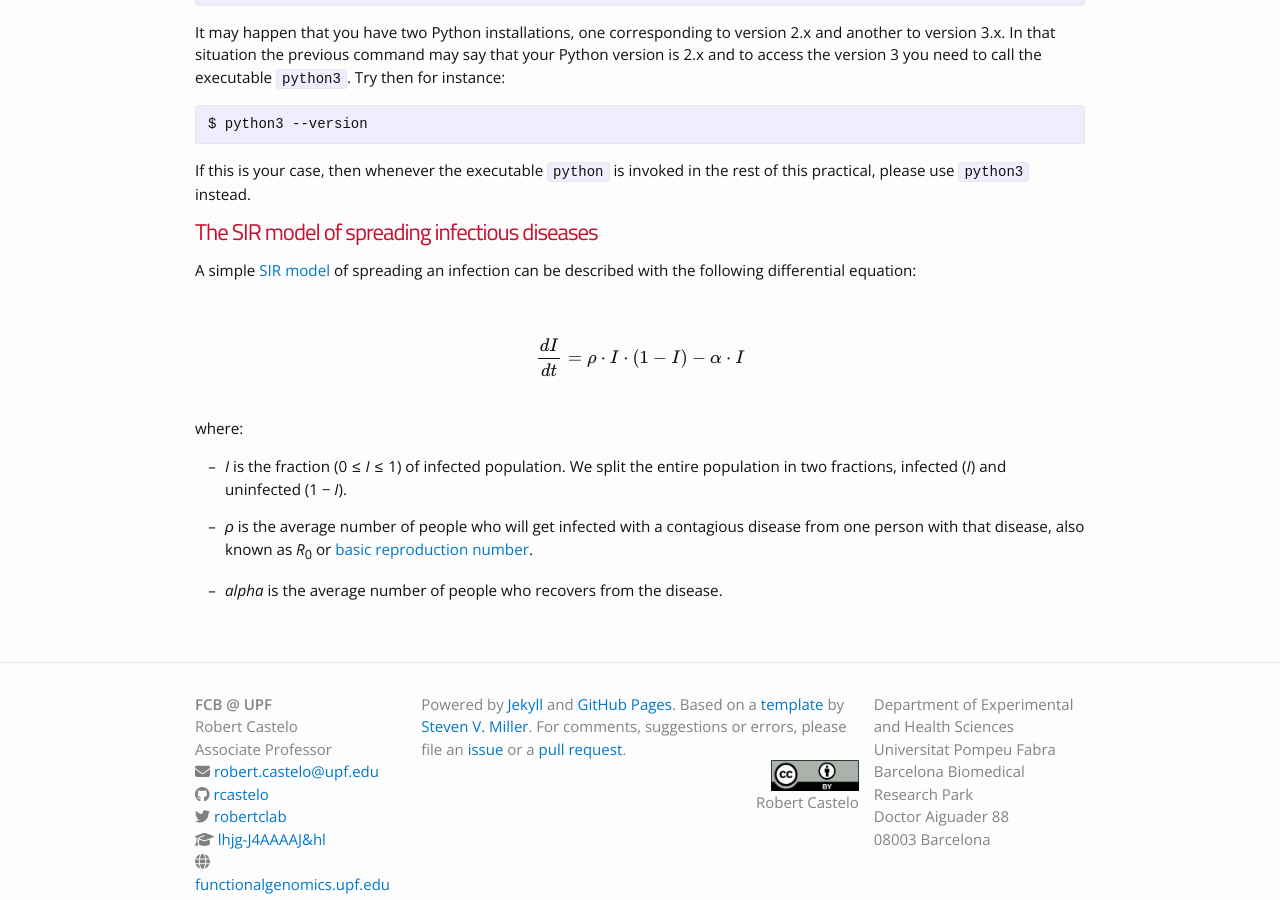
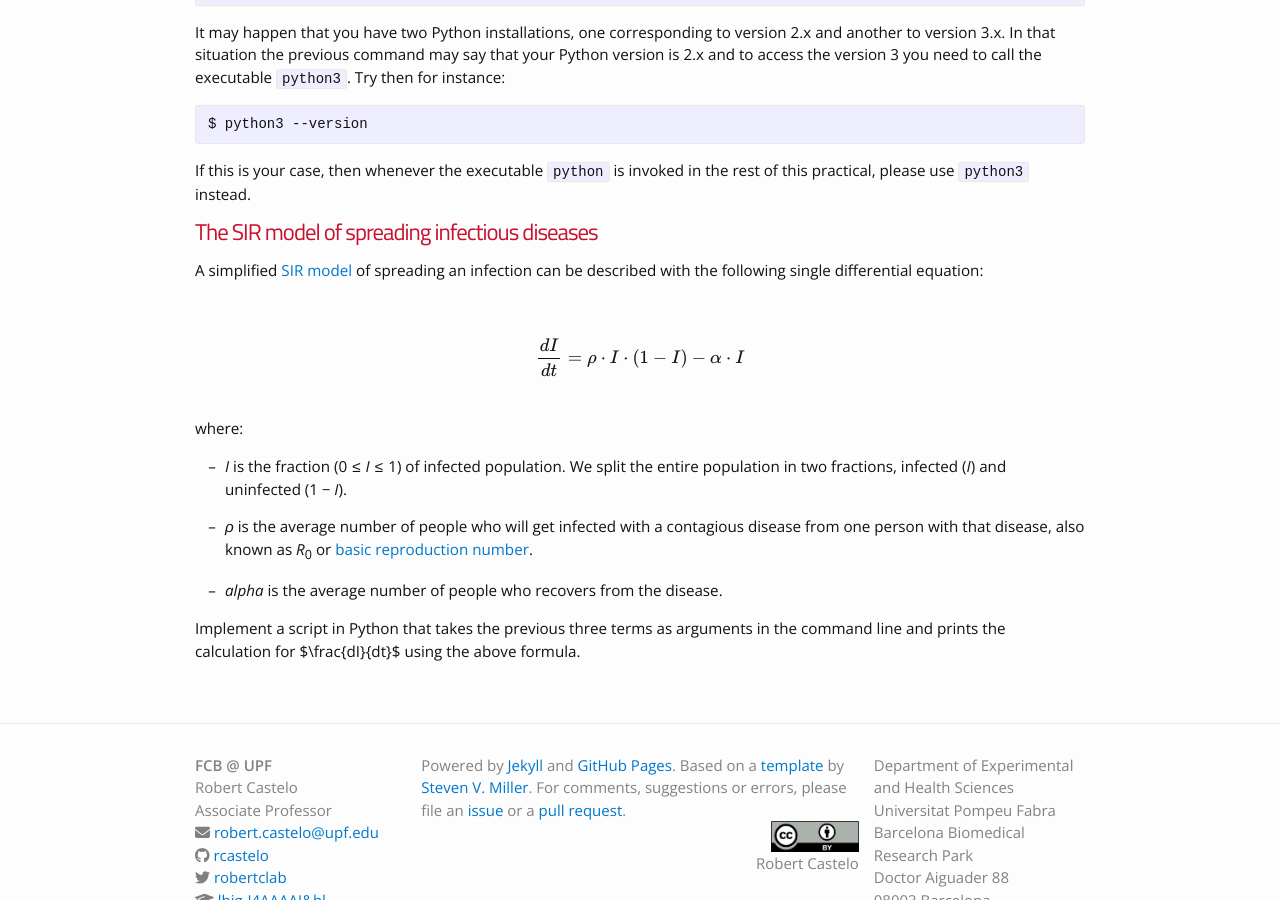
Before and after one commit to funcompbio/funcompbio.github.io, a Jekyll site: the page built from practical6/practical6.md, in a window 1280 px wide and 900 px high, scrolled down 618 px. Built offline with Jekyll 4.4.1, drawn with Linux system fonts in a browser that asks for light colours; nearby versions of some CDN libraries.

Commit message:
Started with practical 6.

```diff
--- a/practical6/practical6.html
+++ b/practical6/practical6.html
@@ -17,10 +17,11 @@ $ python --version</code></pre>
 <pre><code>$ python3 --version</code></pre>
 <p>If this is your case, then whenever the executable <code>python</code> is invoked in the rest of this practical, please use <code>python3</code> instead.</p>
 <h1 id="the-sir-model-of-spreading-infectious-diseases">The SIR model of spreading infectious diseases</h1>
-<p>A simple <a href="https://en.wikipedia.org/wiki/Compartmental_models_in_epidemiology">SIR model</a> of spreading an infection can be described with the following differential equation:</p>
+<p>A simplified <a href="https://en.wikipedia.org/wiki/Compartmental_models_in_epidemiology">SIR model</a> of spreading an infection can be described with the following single differential equation:</p>
 <p><br /><span class="math display">$$\frac{dI}{dt}=\rho\cdot I \cdot (1 - I) - \alpha \cdot I$$</span><br /> where:</p>
 <ul>
 <li><p><span class="math inline"><em>I</em></span> is the fraction (<span class="math inline">0 ≤ <em>I</em> ≤ 1</span>) of infected population. We split the entire population in two fractions, infected (<span class="math inline"><em>I</em></span>) and uninfected (<span class="math inline">1 − <em>I</em></span>).</p></li>
 <li><p><span class="math inline"><em>ρ</em></span> is the average number of people who will get infected with a contagious disease from one person with that disease, also known as <span class="math inline"><em>R</em><sub>0</sub></span> or <a href="https://en.wikipedia.org/wiki/Basic_reproduction_number">basic reproduction number</a>.</p></li>
 <li><p><span class="math inline"><em>a</em><em>l</em><em>p</em><em>h</em><em>a</em></span> is the average number of people who recovers from the disease.</p></li>
 </ul>
+<p>Implement a script in Python that takes the previous three terms as arguments in the command line and prints the calculation for <span class="math inline">$\frac{dI}{dt}$</span> using the above formula.</p>
```
